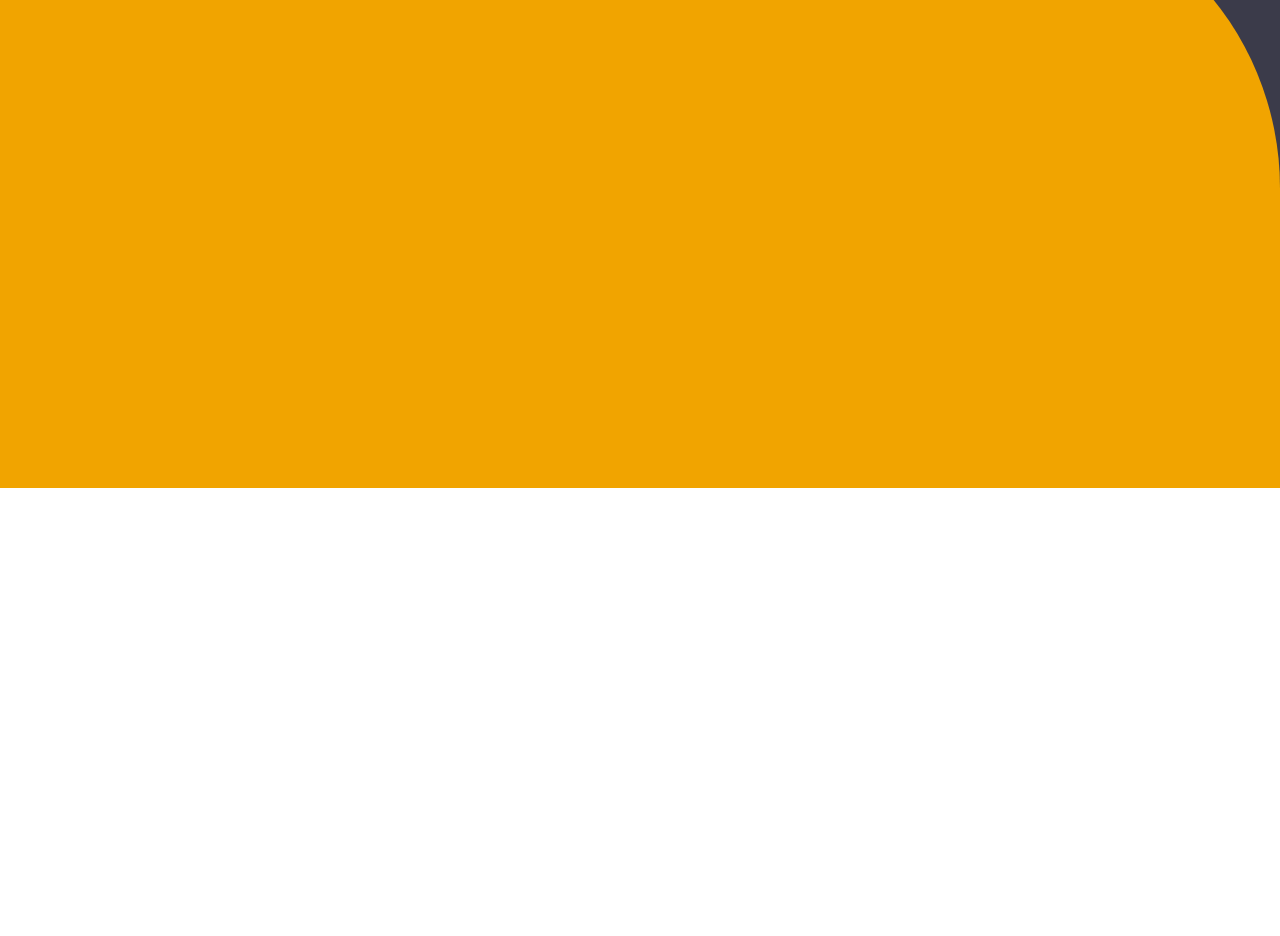
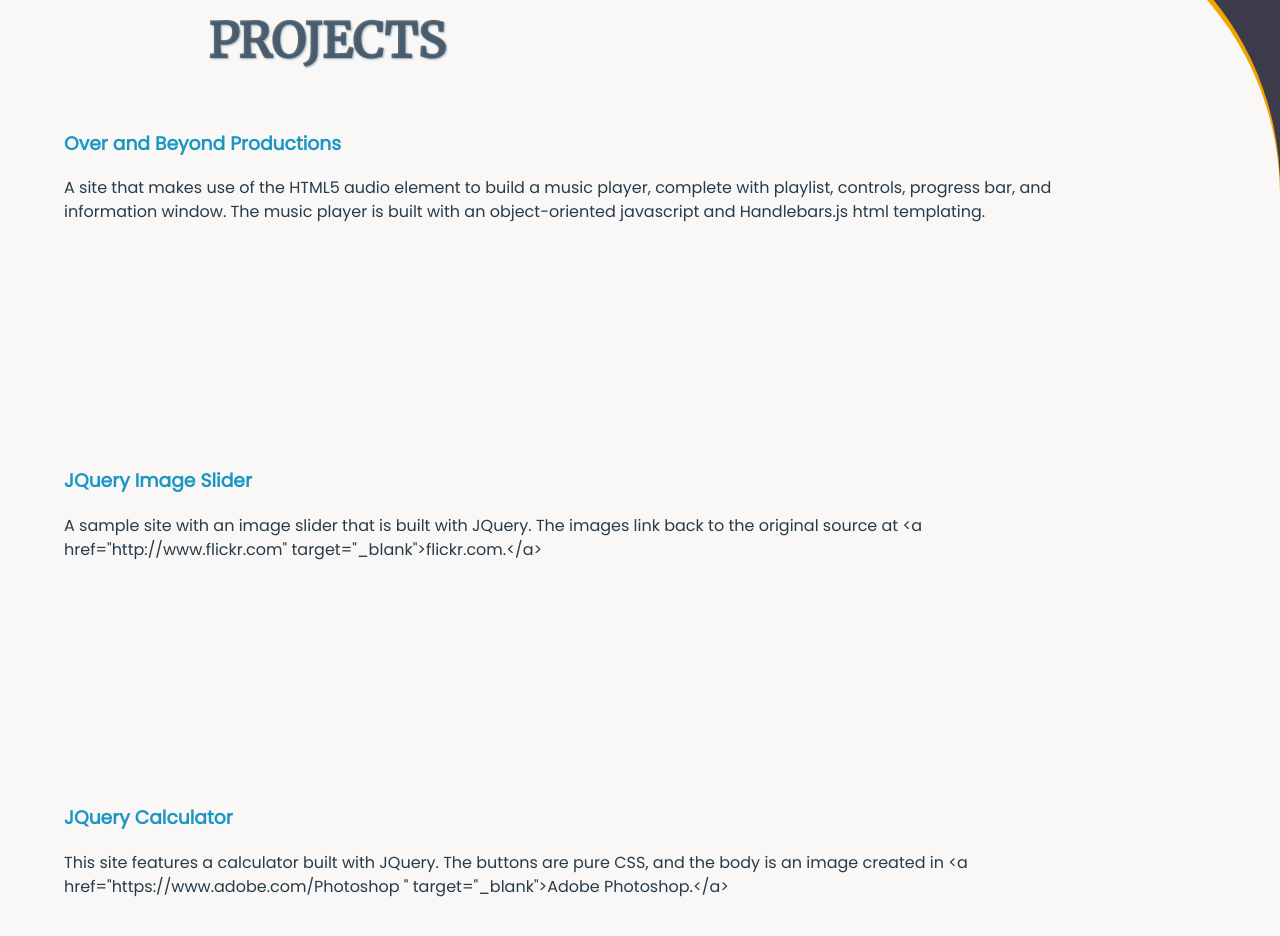
Before and after one commit to OverAndBeyondWeb/mern-stack-portfolio, a React (Create React App) app in the folder client/: page / in a window 1280 px wide. Shown: the part 1840-2776 px from the top of the page. Before the commit the page ends 2328 px from the top, so only its background shows below. Built offline with nearby package versions, Linux system fonts and the light colour scheme.

Commit message:
Projects component is displaying along with Project child components

```diff
--- a/client/src/components/Home/Home.js
+++ b/client/src/components/Home/Home.js
@@ -4,6 +4,7 @@ import './Home.scss';
 import LandingPage from '../LandingPage/LandingPage';
 import Skills from '../Skills/Skills';
 import Quote from '../Quote/Quote';
+import Projects from '../Projects/Projects';
 import Footer from '../Footer/Footer';
 
 class Home extends Component {
@@ -15,6 +16,7 @@ class Home extends Component {
         <LandingPage />
         <Skills />
         <Quote />
+        <Projects />
         <Footer />
       </div>
 
--- /dev/null
+++ b/client/src/components/Project/Project.js
@@ -0,0 +1,23 @@
+import React from 'react';
+
+export default ({ title, description, imgUrl, link}) => (
+  <li>
+
+      <div class="project-content">
+        <a target="_blank">
+          <h3>{title}</h3>
+        </a>
+        <p>{description}</p>
+      </div>
+      <a class="project-link" target="_blank">
+        <div class="image-link panel-1">
+          <button>
+            visit site!
+          </button>
+        </div>
+        <div class="project-image">
+        </div>
+      </a>
+
+  </li>
+)
--- /dev/null
+++ b/client/src/components/Projects/Projects.js
@@ -0,0 +1,75 @@
+import React, { Component } from 'react';
+import './Projects.scss';
+
+import Project from '../Project/Project';
+
+class Projects extends Component {
+
+  state = {
+    projects: [{
+        "description" : "A site that makes use of the HTML5 audio element to build a music player, complete with playlist, controls, progress bar, and information window. The music player is built with an object-oriented javascript and Handlebars.js html templating.",
+        "imgUrl" : "overandbeyond_thumb.jpg",
+        "link" : "http://www.overandbeyondproductions.com",
+        "title" : "Over and Beyond Productions"
+      },
+      {
+        "description" : "A sample site with an image slider that is built with JQuery.\n        The images link back to the original source at <a href=\"http://www.flickr.com\" target=\"_blank\">flickr.com.</a>",
+        "imgUrl" : "thumbnail2.jpg",
+        "link" : "http://overandbeyondweb.xyz/marquee.html",
+        "title" : "JQuery Image Slider"
+      },
+      {
+        "description" : "This site features a calculator built with JQuery. The buttons\n        are pure CSS, and the body is an image created in\n        <a href=\"https://www.adobe.com/Photoshop \" target=\"_blank\">Adobe Photoshop.</a>",
+        "imgUrl" : "thumbnail3.jpg",
+        "link" : "http://overandbeyondweb.xyz/calculator.html",
+        "title" : "JQuery Calculator"
+      },
+      {
+        "description" : "A website for those who seek web design services from a professional\n        web developer.",
+        "imgUrl" : "thumbnail4.jpg",
+        "link" : "http://overandbeyondweb.xyz/index.html",
+        "title" : "Over and Beyond Web Design"
+      },
+      {
+        "description" : "A full stack Node.js/React.js app that allows users to upload HTML documents extract a score based on the quality of HTML elements in the document. The scores are saved in a MySQL database.",
+        "imgUrl" : "htmlscorer_thumb.jpg",
+        "link" : "https://whispering-bastion-40244.herokuapp.com",
+        "title" : "HTML Scorer"
+      },
+      {
+        "description" : "Alessistant is a site with secure sign up and login, for brewers of all sizes to keep track of inventory, recipes, and brewing sessions. It has a REST API built with Node.js/Express.js, and it uses MongoDB for a database to perform all CRUD actions. The front end is built completely with React.js.",
+        "imgUrl" : "alessistant.jpg",
+        "link" : "https://alessistant.herokuapp.com/",
+        "title" : "Alessistant"
+      },
+      {
+        "description" : "Bootcamp Overflow is a site for individuals who have been through the web development bootcamp and want to connect with others to share stories and experiences.\nIt uses Node.js/Express.js as a back end, and Mysql is the database used to perform all CRUD actions. The front end was built using Handlebars.js and Bulma CSS framework.",
+        "imgUrl" : "bootcamp-overflow.jpg",
+        "link" : "https://bootcamp-overflow.herokuapp.com/",
+        "title" : "Bootcamp Overflow"
+      }
+    ]
+  }
+
+  render() {
+    return (
+      <div id="projects" class="projects">
+        <div class="projects-container wrap">
+          <h1>Projects</h1>
+          <ul>
+            {this.state.projects.map(project => {
+              return <Project
+                            title={project.title}
+                            description={project.description}
+                            imgUrl={project.imgUrl}
+                            link={project.link}
+                          />
+            })}
+          </ul>
+        </div>
+      </div>
+    );
+  }
+}
+
+export default Projects;
--- /dev/null
+++ b/client/src/components/Projects/Projects.scss
@@ -0,0 +1,130 @@
+.projects {
+  background: lighten(#CFC6BA, 20%);
+  color: rgba(#283b4a, .7);
+  margin-top: 200px;
+  padding-bottom: 20%;
+  border-top-right-radius: 300px;
+  position: relative;
+
+  @media screen and (max-width: 64.25rem) {
+    border-top-right-radius: 200px;
+    top: -220px;
+  }
+
+  h1 {
+    width: 75%;
+    font-family: 'Merriweather', sans-serif;
+    text-shadow: 1px 1px 2px rgba(#39607d, .5);
+    font-size: 3em;
+    margin: 10% auto 5%;
+    text-transform: uppercase;
+
+    @media screen and (max-width: 30rem){
+      font-size: 2em;
+    }
+  }
+
+  ul {
+    padding: 0;
+  }
+}
+
+.project {
+  display: flex;
+  width: 75%;
+  margin: 0 auto 50px;
+  padding-bottom: 25px;
+  border-bottom: 2px dotted #4c4c4c;
+
+  h3 {
+    color: #39607d;
+    font-size: 1.75em;
+  }
+
+  @media screen and (max-width: 56.25rem) {
+    flex-direction: column-reverse;
+  }
+}
+
+.project-content {
+  flex: 1 1 60%;
+  color: #283b4a;
+  text-align: left;
+  padding-right: 8.33333%;
+
+  p {
+    line-height: 1.5;
+  }
+
+  a {
+    color: #1C96C3;
+
+    &:hover {
+      text-decoration: underline;
+    }
+  }
+  @media screen and (max-width: 56.25rem) {
+    padding-right: 0;
+  }
+}
+
+.project-link {
+  display: inline-block;
+  height: 200px;
+  width: 400px;
+  position: relative;
+
+  @media screen and (max-width: 56.25rem) {
+    margin-right: 0;
+  }
+
+  @media screen and (max-width: 650px) {
+    max-height: 200px;
+    width: 100%;
+  }
+
+  @media screen and (max-width: 27.5rem) {
+    max-height: 150px;
+  }
+}
+
+.image-link {
+  display: flex;
+  justify-content: center;
+  align-items: center;
+  height: 100%;
+  width: 100%;
+  background: rgba(0, 0, 0, .5);
+  position: absolute;
+  left: 0;
+  top: 0;
+  opacity: 0;
+  z-index: 5;
+  transition: opacity .3s;
+
+  &:hover {
+    opacity: 1;
+  }
+
+  &:hover + .project-image {
+    filter:blur(1px);
+  }
+
+  button {
+    border: 2px solid #F1A500;
+    border-radius: 15px;
+    background-color: transparent;
+    color: #F1A500;
+    text-transform: uppercase;
+    padding: 7px 10px;
+  }
+}
+
+.project-image {
+  width: 100%;
+  height: 100%;
+  position: absolute;
+  left: 0;
+  top: 0;
+  transition: filter .3s;
+}
```
Also changed, not shown: client/src/components/Project/Project.scss (added).
